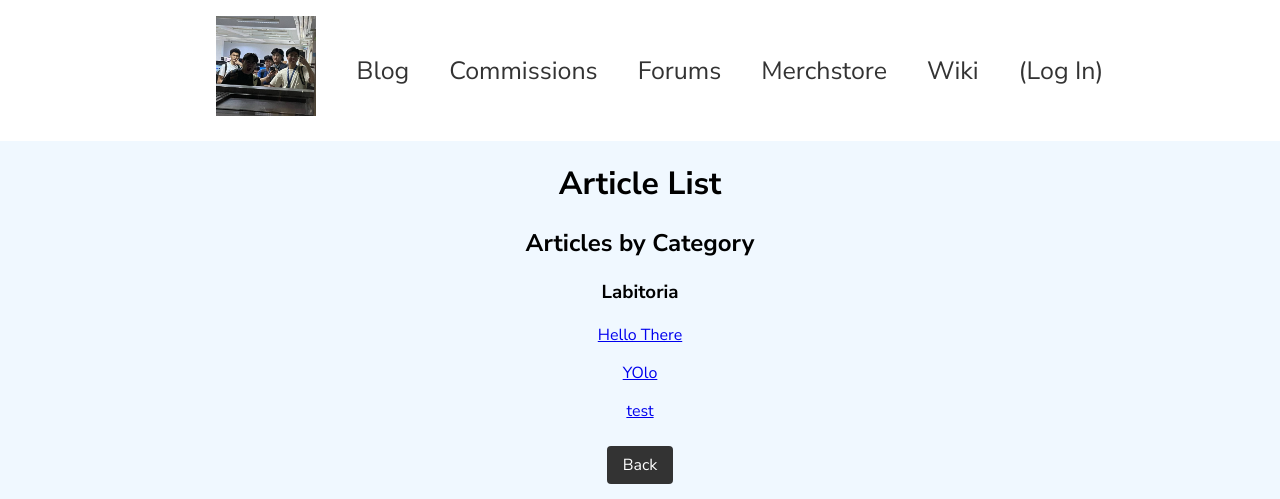
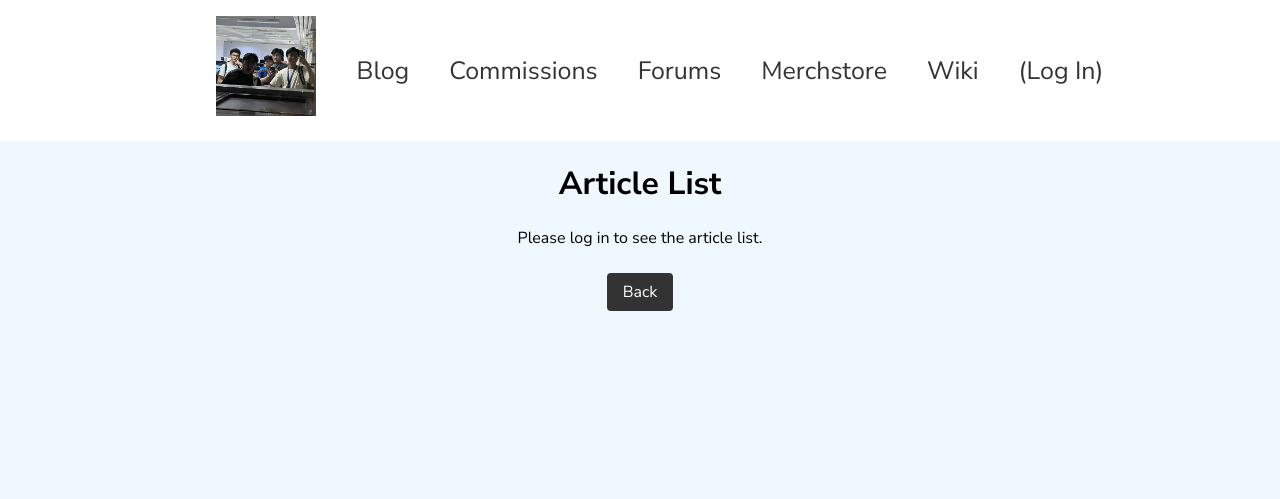
Before and after one commit to icepicklife/hobbysite-E-10, a Django app: page /blog/articles/ in a window 1280 px wide. Shown: the top 499 px of the page. Run offline with Django 5.2, Linux system fonts and the light colour scheme; data comes from the database, SQL or seed files in the repository; both versions use the stored data as it was after the commit.

Commit message:
Slight changes to blog, made article_list not seen if not logged in

```diff
--- a/blog/templates/blog/article_list.html
+++ b/blog/templates/blog/article_list.html
@@ -24,11 +24,10 @@ Article List
             <p>You haven't written any articles.</p>
         {% endif %}
 
-    {% endif %}
-
         <h2>
         Articles by Category
         </h2>
+
         {% for category, articles in articles_by_category.items %}
         <h3>
             {{ category }}
@@ -39,7 +38,11 @@ Article List
         {% endfor %}
 
         {% if user.is_authenticated %}
-        <p><a href="{{ create_article_url }}">Create New Article</a></p>
+            <p><a href="{{ create_article_url }}">+ Create New Article</a></p>
+        {% endif %}
+
+    {% else %}
+        <p>Please log in to see the article list.</p>
     {% endif %}
 
 {% endblock %}
--- a/blog/views.py
+++ b/blog/views.py
@@ -26,9 +26,14 @@ class ArticleListView(ListView):
             other_articles = queryset.exclude(author=user_profile).order_by(
                 "category__name", "title"
             )
+
+            context["user_articles"] = user_articles
+
         else:
             user_articles = None
             other_articles = queryset.order_by("category__name", "title")
+
+            context["user_articles"] = None
 
         articles_by_category = {}
         for article in other_articles:
@@ -37,7 +42,6 @@ class ArticleListView(ListView):
             )
             articles_by_category.setdefault(category_name, []).append(article)
 
-        context["user_articles"] = user_articles
         context["articles_by_category"] = articles_by_category
         context["create_article_url"] = reverse_lazy("blog:article_create")
 
```
Also changed, not shown: db.sqlite3 (added), media/article_headers/Screenshot_2025-05-13_at_5.35.51PM.png (added). Lines whose indentation alone changed are shown as unchanged.
